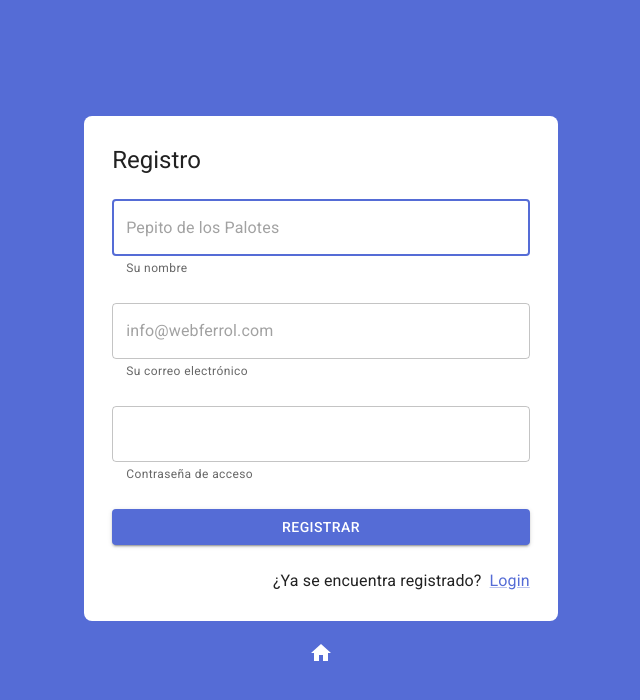
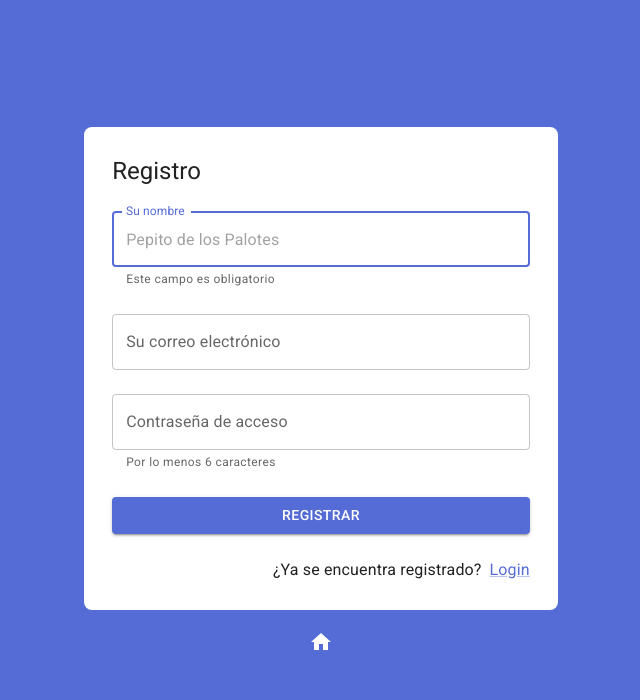
Before and after one commit to webferrol/journal-app, a React (Vite) app: page /auth/register in a window 1280 px wide. Shown: the top 700 px of the page, without its empty margins (319-959 px from the left). Built offline with nearby package versions, Linux system fonts and the light colour scheme.

Commit message:
Creada lógica de validación de formularios (useForm) y prueba en el regsitro de usuarios

```diff
--- a/src/auth/pages/RegisterPage.jsx
+++ b/src/auth/pages/RegisterPage.jsx
@@ -1,42 +1,69 @@
+import { useState } from 'react'
 import { Link as RouterLink } from 'react-router-dom'
 import Button from '@mui/material/Button'
 import Grid from '@mui/material/Unstable_Grid2'
 import Link from '@mui/material/Link'
 import TextField from '@mui/material/TextField'
 import Typography from '@mui/material/Typography'
+import { useForm } from '../../hooks/useForm'
 import { FormLayout } from '../layout/FormLayout'
+import { FORM_VALIDATE } from '../../constants'
 
 export function RegisterPage () {
+  const { displayName, displayNameValid, email, emailValid, password, passwordValid, handleChange, isValidForm } = useForm({ displayName: '', email: '', password: '' }, FORM_VALIDATE)
+  const [isHandleSubmit, setIsHandleSubmit] = useState(false)
+  const handleSubmit = e => {
+    e.preventDefault()
+    setIsHandleSubmit(true)
+    if (isValidForm) return 'Enviar formulario'
+  }
   return (
-    <FormLayout title='Registro'>
+    <FormLayout title='Registro' onSubmit={handleSubmit}>
+      {JSON.stringify(isHandleSubmit.current)}
       <Grid xs={12}>
         <TextField
           placeholder='Pepito de los Palotes'
           autoFocus
           type='text'
-          helperText='Su nombre'
+          label='Su nombre'
           fullWidth
+          name='displayName'
+          value={displayName}
+          onChange={handleChange}
+          helperText={displayNameValid}
+          error={!!displayNameValid && isHandleSubmit}
         />
       </Grid>
       <Grid xs={12}>
         <TextField
           placeholder='info@webferrol.com'
           type='email'
-          helperText='Su correo electrónico'
+          label='Su correo electrónico'
           fullWidth
+          name='email'
+          value={email}
+          onChange={handleChange}
+          helperText={isHandleSubmit && emailValid}
+          error={!!emailValid && isHandleSubmit}
         />
       </Grid>
       <Grid xs={12}>
         <TextField
           type='password'
-          helperText='Contraseña de acceso'
+          label='Contraseña de acceso'
           fullWidth
+          name='password'
+          value={password}
+          onChange={handleChange}
+          helperText={passwordValid}
+          error={!!passwordValid && isHandleSubmit}
         />
       </Grid>
       <Grid xs={12}>
         <Button
           fullWidth
           variant='contained'
+          type='submit'
         >
           Registrar
         </Button>
--- a/src/constants.js
+++ b/src/constants.js
@@ -2,11 +2,6 @@ export const AUTH_STATUS = {
   authChecking: 'checking',
   authNotAuthenticated: 'not-authenticated',
   authAuthenticated: 'authenticated'
-}
-
-export const ERRORS = {
-  'auth/popup-closed-by-user': 'Ventana modal cerrada por el usuario',
-  undefined: 'Error desconocido'
 }
 
 export const AUTH_INITIAL_STATE = {
@@ -19,3 +14,14 @@ export const AUTH_INITIAL_STATE = {
     photoURL: ''
   }
 }
+
+export const ERRORS = {
+  'auth/popup-closed-by-user': 'Ventana modal cerrada por el usuario',
+  undefined: 'Error desconocido'
+}
+
+export const FORM_VALIDATE = {
+  displayName: { fn: (value) => (!value.trim().length), message: 'Este campo es obligatorio' },
+  password: { fn: (value) => (value.trim().length < 6), message: 'Por lo menos 6 caracteres' },
+  email: { fn: (value) => !/^[a-zA-Z0-9._%+-]+@[a-zA-Z0-9.-]+\.[a-zA-Z]{2,}$/.test(value), message: 'Correo electrónico no válido' }
+}
--- a/src/hooks/useForm.js
+++ b/src/hooks/useForm.js
@@ -1,7 +1,8 @@
-import { useState } from 'react'
+import { useCallback, useEffect, useMemo, useState } from 'react'
 
-export function useForm (intialControlValue = {}) {
-  const [formControls, setFormControls] = useState(intialControlValue)
+export function useForm (initialFormControlsValue = {}, initialFormControlsValidation = {}) {
+  const [formControls, setFormControls] = useState(initialFormControlsValue)
+  const [formControlsValidation, setFormControlsValidation] = useState(initialFormControlsValidation)
 
   const handleChange = (e) => {
     const { name, value } = e.target
@@ -11,13 +12,38 @@ export function useForm (intialControlValue = {}) {
     })
   }
 
+  const isValidForm = useMemo(() => {
+    for (const property in formControlsValidation) {
+      if (formControlsValidation[property]) return false
+    }
+    return true
+  }, [formControlsValidation])
+
+  const createFieldFormControlsValidation = useCallback(() => {
+    const fields = {}
+    for (const property in initialFormControlsValidation) {
+      const { fn, message } = initialFormControlsValidation[property]
+      fields[`${property}Valid`] = (fn(formControls[property])) ? message : ''
+    }
+    setFormControlsValidation(fields)
+  }, [initialFormControlsValidation, formControls])
+
+  useEffect(
+    () => {
+      createFieldFormControlsValidation()
+    },
+    [createFieldFormControlsValidation, formControls]
+  )
+
   const reset = () => {
-    setFormControls(intialControlValue)
+    setFormControls(initialFormControlsValue)
   }
 
   return {
     ...formControls,
+    ...formControlsValidation,
     handleChange,
+    isValidForm,
     reset
   }
 }
```
